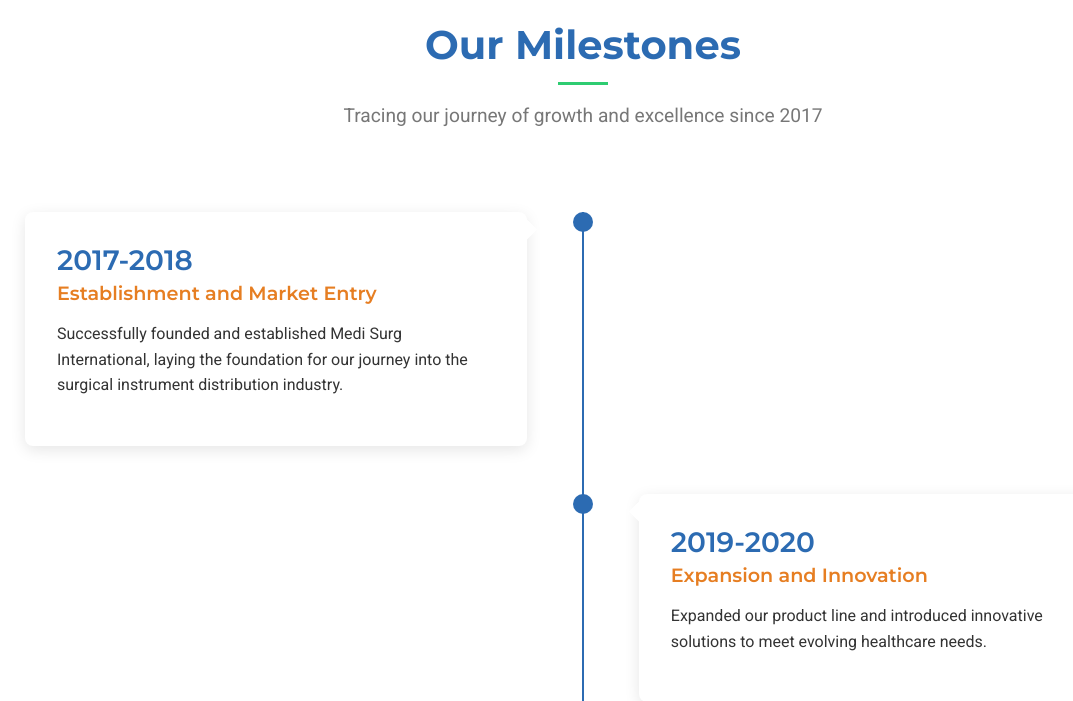
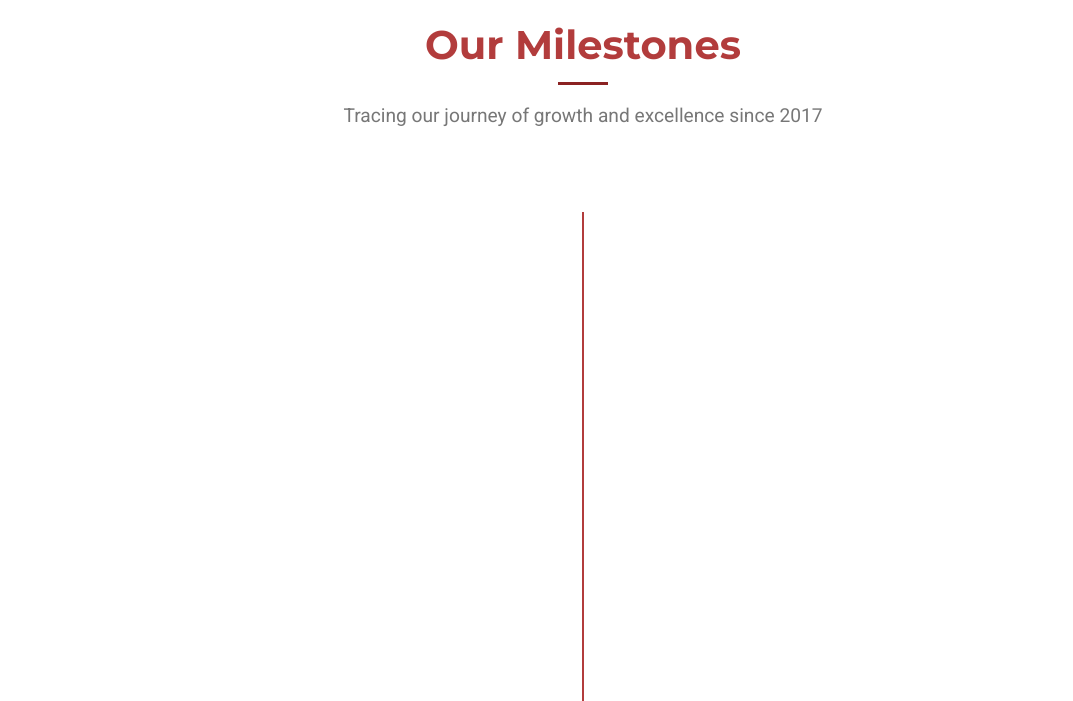
Before and after one commit to areebanaz941/MediSurgProfile, a Flask app: page / in a window 1280 px wide. Shown: the part 2480-3181 px from the top of the page, without its empty margins (57-1130 px from the left). Run offline with Flask 3, Linux system fonts and the light colour scheme.

Commit message:
Enhance company profile with updated branding, animations, and location map
Updates primary color scheme, adds logo, implements milestone animations, and integrates a Leaflet map for hospital locations.

Replit-Commit-Author: Agent
Replit-Commit-Session-Id: 76c2c7d2-caad-4627-9d79-89a6acb4f7f1
Replit-Commit-Screenshot-Url: https://storage.googleapis.com/screenshot-production-us-central1/434ca9b8-3d79-49e3-ab83-4617e7c17f73/01d2b6ce-f5b1-489a-8ba9-76e617708733.jpg

```diff
--- a/static/css/styles.css
+++ b/static/css/styles.css
@@ -5,9 +5,9 @@
 */
 
 :root {
-    --primary-color: #2c6bb2;
-    --secondary-color: #2ecc71;
-    --accent-color: #e67e22;
+    --primary-color: #b23c3c;
+    --secondary-color: #8b2222;
+    --accent-color: #e63e22;
     --dark-color: #333;
     --light-color: #f8f9fa;
     --text-color: #333;
--- a/templates/index.html
+++ b/templates/index.html
@@ -8,6 +8,12 @@
     <link href="https://cdn.jsdelivr.net/npm/bootstrap@5.3.0-alpha1/dist/css/bootstrap.min.css" rel="stylesheet">
     <!-- Font Awesome -->
     <link rel="stylesheet" href="https://cdnjs.cloudflare.com/ajax/libs/font-awesome/6.0.0/css/all.min.css">
+    <!-- AOS CSS for animations -->
+    <link href="https://cdn.jsdelivr.net/npm/aos@2.3.4/dist/aos.css" rel="stylesheet">
+    <!-- Leaflet CSS for maps -->
+    <link rel="stylesheet" href="https://unpkg.com/leaflet@1.9.4/dist/leaflet.css"
+    integrity="sha256-p4NxAoJBhIIN+hmNHrzRCf9tD/miZyoHS5obTRR9BMY="
+    crossorigin=""/>
     <!-- Google Fonts -->
     <link href="https://fonts.googleapis.com/css2?family=Roboto:wght@300;400;500;700&family=Montserrat:wght@400;500;600;700&display=swap" rel="stylesheet">
     <!-- Custom CSS -->
@@ -18,6 +24,7 @@
     <nav id="navbar" class="navbar navbar-expand-lg navbar-light fixed-top">
         <div class="container">
             <a class="navbar-brand" href="#home">
+                <img src="{{ url_for('static', filename='img/logo.png') }}" alt="Medi Surg Logo" height="40" class="d-inline-block align-text-top me-2">
                 <span class="brand-text">Medi Surg International</span>
             </a>
             <button class="navbar-toggler" type="button" data-bs-toggle="collapse" data-bs-target="#navbarNav" aria-controls="navbarNav" aria-expanded="false" aria-label="Toggle navigation">
@@ -177,7 +184,7 @@
                 <p>Tracing our journey of growth and excellence since 2017</p>
             </div>
             <div class="timeline">
-                <div class="timeline-item">
+                <div class="timeline-item" data-aos="fade-right" data-aos-duration="1000">
                     <div class="timeline-dot"></div>
                     <div class="timeline-content">
                         <h3>2017-2018</h3>
@@ -185,7 +192,7 @@
                         <p>Successfully founded and established Medi Surg International, laying the foundation for our journey into the surgical instrument distribution industry.</p>
                     </div>
                 </div>
-                <div class="timeline-item">
+                <div class="timeline-item" data-aos="fade-left" data-aos-duration="1000" data-aos-delay="200">
                     <div class="timeline-dot"></div>
                     <div class="timeline-content">
                         <h3>2019-2020</h3>
@@ -193,7 +200,7 @@
                         <p>Expanded our product line and introduced innovative solutions to meet evolving healthcare needs.</p>
                     </div>
                 </div>
-                <div class="timeline-item">
+                <div class="timeline-item" data-aos="fade-right" data-aos-duration="1000" data-aos-delay="400">
                     <div class="timeline-dot"></div>
                     <div class="timeline-content">
                         <h3>2021-2022</h3>
@@ -201,7 +208,7 @@
                         <p>Consolidated our position in the market and formed strategic partnerships to enhance our service delivery.</p>
                     </div>
                 </div>
-                <div class="timeline-item">
+                <div class="timeline-item" data-aos="fade-left" data-aos-duration="1000" data-aos-delay="600">
                     <div class="timeline-dot"></div>
                     <div class="timeline-content">
                         <h3>2023-Present</h3>
```
Also changed, not shown: attached_assets/logo_medi.png (added), static/img/logo.png (added).
